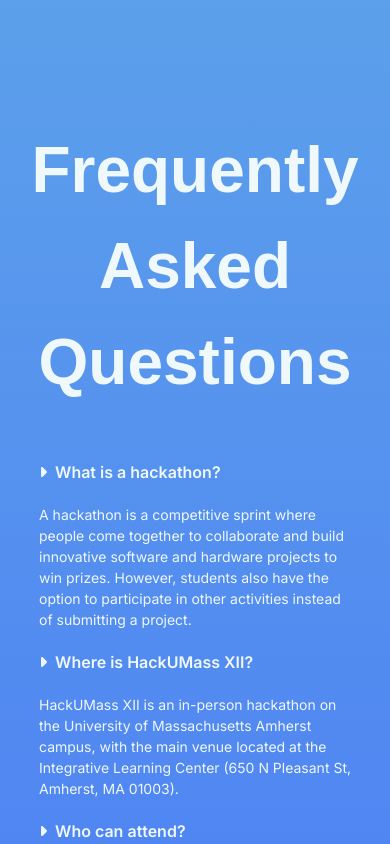
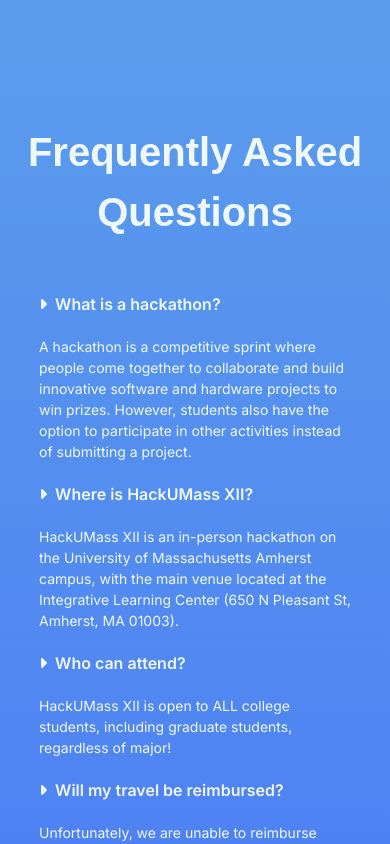
Before and after one commit to fuseumass/hackumass-website, a Next.js app: page / in a window 390 px wide. Shown: the part 2960-3804 px from the top of the page. Built offline with nearby package versions, Linux system fonts and the light colour scheme.

Commit message:
bug: fix heading size on screen:768px

```diff
--- a/components/Landing/Landing.css
+++ b/components/Landing/Landing.css
@@ -530,6 +530,10 @@
     font-size: 40px;
   }
 
+  .LandingAboutHeader2 h1 {
+    font-size: 40px;
+  }
+
   .LandingAboutHeader p {
     text-align: center;
     font-size: 16px;
```
